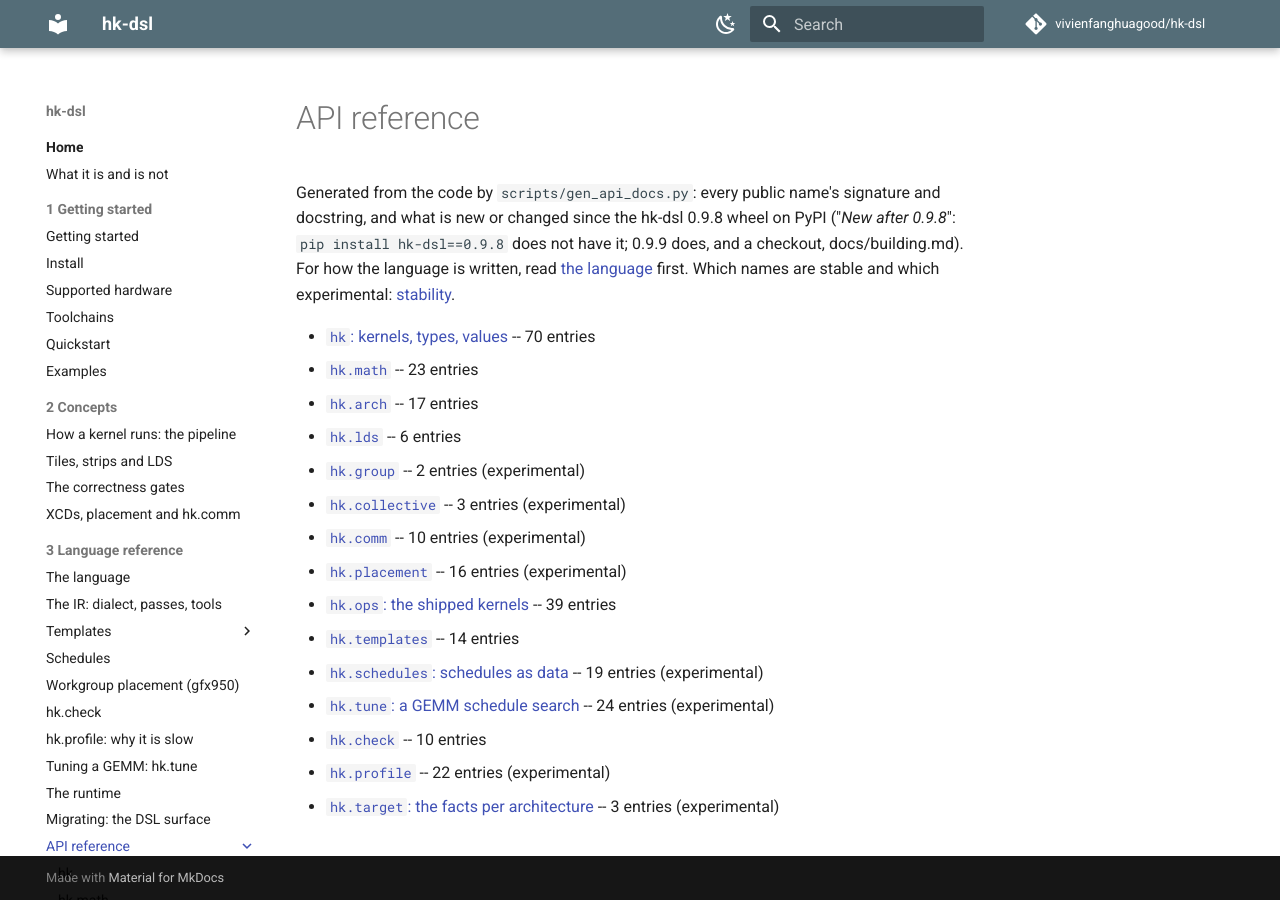
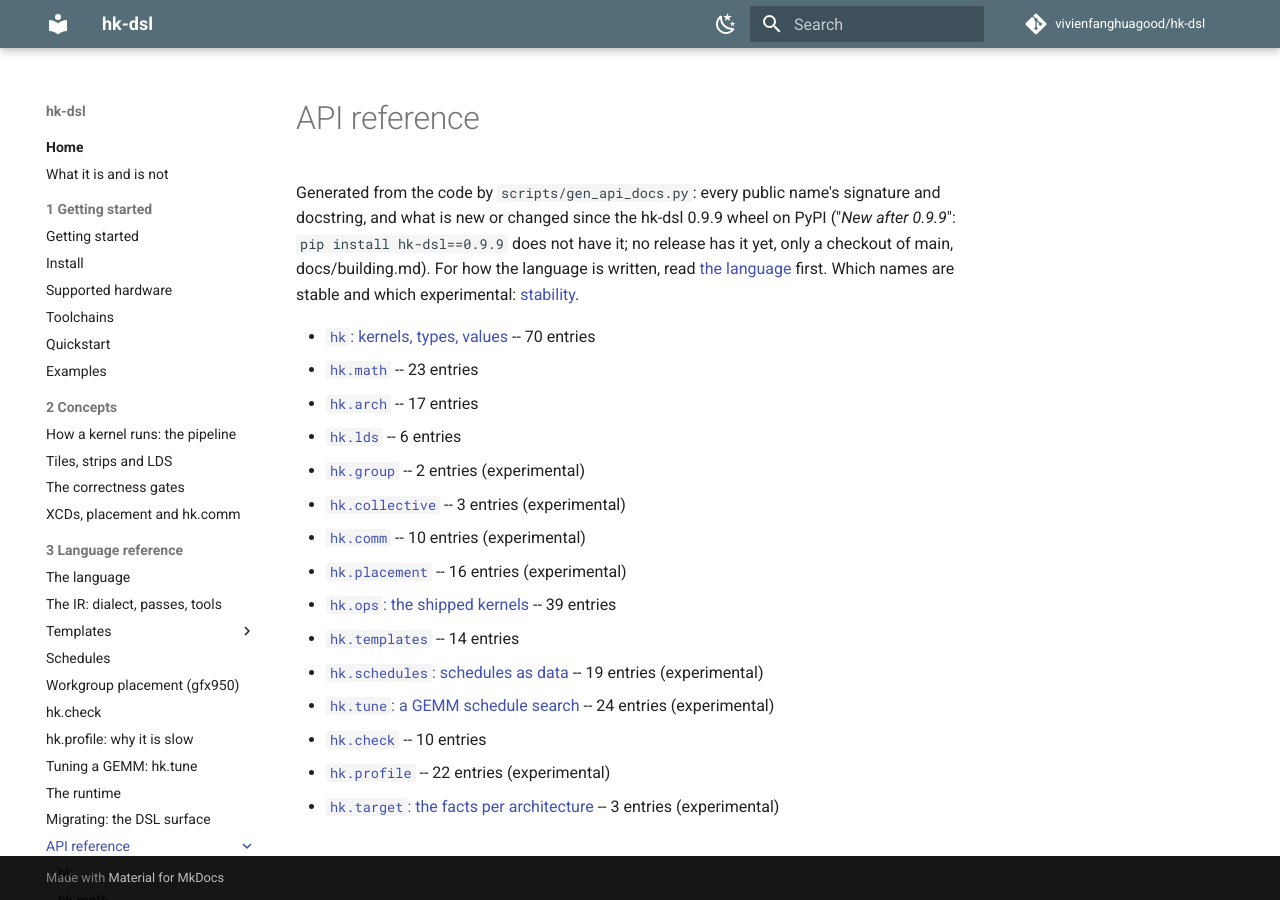
Before and after one commit to vivienfanghuagood/hk-dsl, an MkDocs documentation site: the page built from docs/api/README.md, in a window 1280 px wide. Built offline with MkDocs 1.6.1 and Material for MkDocs 9.7.7, drawn with Linux system fonts in a browser that asks for light colours; comment, search, counter and statistics services are not loaded.

Commit message:
post-release 0.9.9: API marks against the 0.9.9 wheel, RELEASE = None, CHANGELOG Unreleased
As #296 for 0.9.8: scripts/api_baseline_0.9.9.json from the v0.9.9 cp310 wheel; PYPI = "0.9.9",
RELEASE = None, regenerated; test_api_docs against 0.9.9; llms.txt, the skill and docs/README:
marks are New after 0.9.9, main only; an empty ## Unreleased at the top of CHANGELOG.

Co-Authored-By: Claude <noreply@anthropic.com>

```diff
--- a/docs/api/README.md
+++ b/docs/api/README.md
@@ -2,7 +2,7 @@
 
 # API reference
 
-Generated from the code by `scripts/gen_api_docs.py`: every public name's signature and docstring, and what is new or changed since the hk-dsl 0.9.8 wheel on PyPI ("*New after 0.9.8*": `pip install hk-dsl==0.9.8` does not have it; 0.9.9 does, and a checkout, docs/building.md). For how the language is written, read [the language](../language.md) first. Which names are stable and which experimental: [stability](../stability.md).
+Generated from the code by `scripts/gen_api_docs.py`: every public name's signature and docstring, and what is new or changed since the hk-dsl 0.9.9 wheel on PyPI ("*New after 0.9.9*": `pip install hk-dsl==0.9.9` does not have it; no release has it yet, only a checkout of main, docs/building.md). For how the language is written, read [the language](../language.md) first. Which names are stable and which experimental: [stability](../stability.md).
 
 - [`hk`: kernels, types, values](hk.md) -- 70 entries
 - [`hk.math`](hk.math.md) -- 23 entries
--- a/llms.txt
+++ b/llms.txt
@@ -68,7 +68,7 @@ It traces and runs on both GPUs, ragged shapes (100x1000) included; `hk.check` t
 
 ## Pitfalls
 
-- The docs describe main; `pip install hk-dsl` is 0.9.9 (check `hk.__version__`). The API reference marks what is *New after 0.9.8*: in 0.9.9, not in 0.9.8. 0.8.0 added, and 0.7.0 lacks, workgroup placement (`hk.kernel(placement=)`, `hk.Placement`, `hk.arch.xcd_count`), `hk.map_cpp`, the strip ops and element exchange. 0.6.0's synchronous `g.load` / `g.store` on gfx950 read and write past a partial last tile; 0.7.0's do not.
+- The docs describe main; `pip install hk-dsl` is 0.9.9 (check `hk.__version__`). The API reference marks what is *New after 0.9.9*: on main only, in no release yet. 0.8.0 added, and 0.7.0 lacks, workgroup placement (`hk.kernel(placement=)`, `hk.Placement`, `hk.arch.xcd_count`), `hk.map_cpp`, the strip ops and element exchange. 0.6.0's synchronous `g.load` / `g.store` on gfx950 read and write past a partial last tile; 0.7.0's do not.
 - Positional kernel parameters are tensors (`hk.Tensor[dtype]`, 4-D `(batch, depth, rows, cols)`; a 2-D tensor is `(rows, cols)`). Constexprs are keyword-only with a default, baked into the source: a new value is a new compile.
 - The transcendental math (gelu, dgelu, sqrt, rsqrt, silu) is fp32-only: load 16-bit data into an fp32 tile or strip (the load converts) and store it back (the store converts). `hk.math.gelu` is `F.gelu(x, approximate="tanh")`, not the erf default.
 - A strip's columns are whole chunks of `wave x run` (32 x run on gfx1100, 64 x run on gfx950): `CW=512` with `run=8` fits both. Read the wave from `hk.arch.target().wave` when a plan depends on it.
```
Also changed, not shown: CHANGELOG.md (+2 -0 lines), docs/README.md (+1 -1 lines), skills/hk-kernel/SKILL.md (+2 -2 lines), 4 other files.
